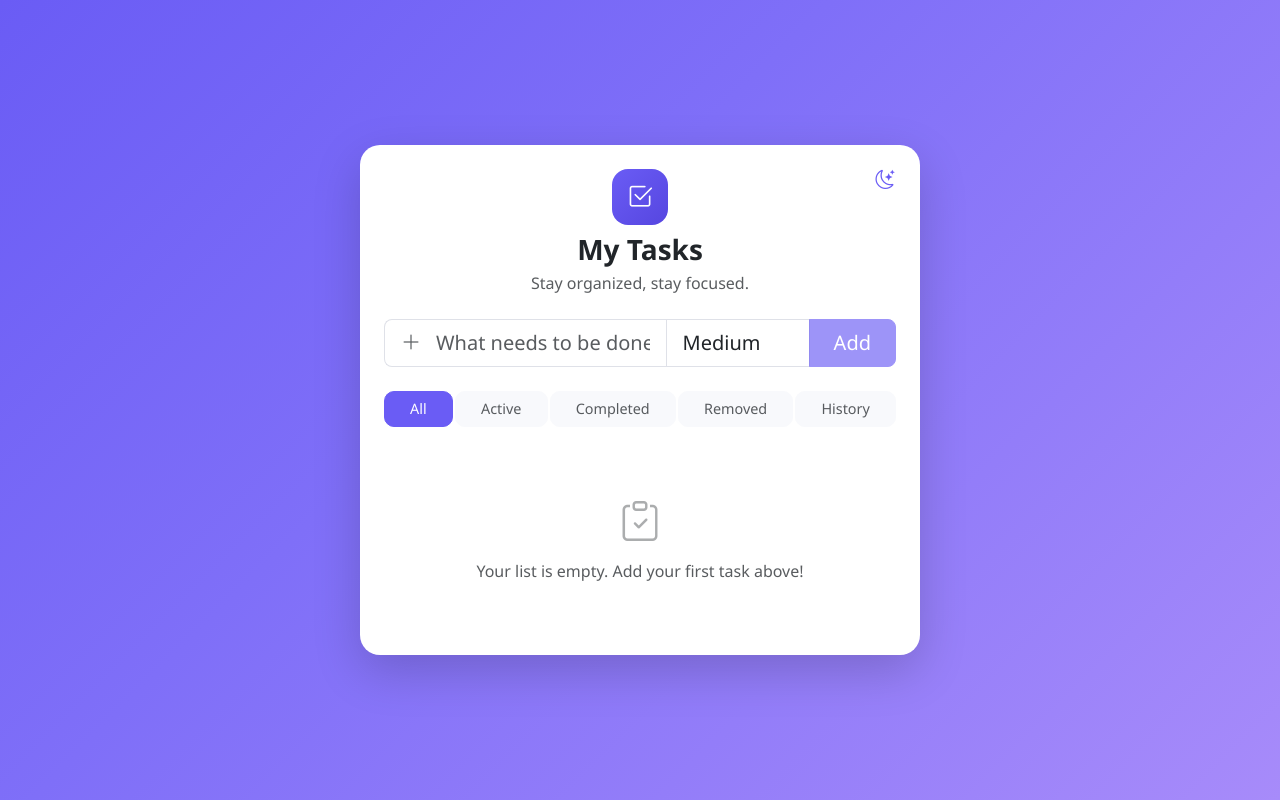
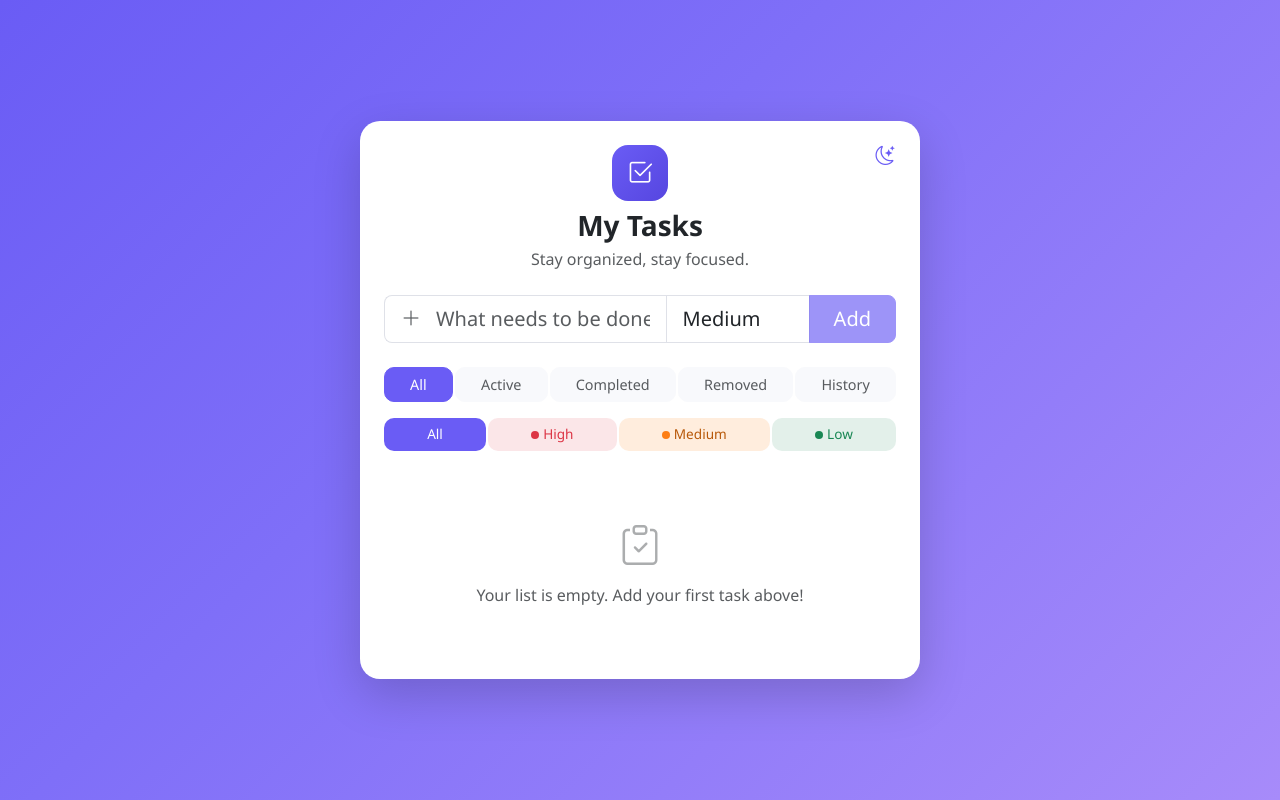
Before and after one commit to Ammar-daham/todolist, a Vue app: page / in a window 1280 px wide. Built offline with nearby package versions, Linux system fonts and the light colour scheme.

Commit message:
Add priority filter
Adds a High/Medium/Low/All priority filter row that combines with the
existing status filter, applying consistently across the main list,
Removed tab, History tab, and the progress counts.

```diff
--- /dev/null
+++ b/src/components/PriorityFilter.vue
@@ -0,0 +1,102 @@
+<script setup>
+import { PRIORITIES, PRIORITY_ORDER } from '../constants/priorities'
+
+defineProps({
+	modelValue: { type: String, required: true },
+})
+defineEmits(['update:modelValue'])
+</script>
+
+<template>
+	<div class="btn-group w-100 mb-3 priority-filter" role="group">
+		<button
+			type="button"
+			class="btn"
+			:class="modelValue === 'all' ? 'btn-accent' : 'btn-surface text-muted'"
+			@click="$emit('update:modelValue', 'all')"
+		>
+			All
+		</button>
+		<button
+			v-for="key in PRIORITY_ORDER"
+			:key="key"
+			type="button"
+			class="btn d-flex align-items-center justify-content-center gap-1"
+			:class="[`badge-${PRIORITIES[key].badge}`, { 'priority-active': modelValue === key }]"
+			@click="$emit('update:modelValue', key)"
+		>
+			<span class="priority-dot" :style="{ background: modelValue === key ? '#fff' : PRIORITIES[key].color }"></span>
+			{{ PRIORITIES[key].label }}
+		</button>
+	</div>
+</template>
+
+<style scoped>
+.btn-accent {
+	background: var(--accent);
+	border-color: var(--accent);
+	color: var(--accent-contrast);
+}
+.btn-accent:hover,
+.btn-accent:focus {
+	background: var(--accent-strong);
+	border-color: var(--accent-strong);
+	color: var(--accent-contrast);
+}
+
+.btn-surface {
+	background: var(--surface-alt);
+	border-color: var(--surface-alt);
+}
+.btn-surface:hover {
+	background: var(--surface-alt-hover);
+	border-color: var(--surface-alt-hover);
+}
+
+.priority-filter .btn {
+	border: none;
+	border-radius: 10px !important;
+	margin: 0 3px;
+	font-weight: 500;
+	font-size: 0.85rem;
+}
+.priority-filter .btn:first-child {
+	margin-left: 0;
+}
+.priority-filter .btn:last-child {
+	margin-right: 0;
+}
+
+.badge-danger {
+	background: var(--danger-bg);
+	color: var(--danger);
+}
+.badge-warning {
+	background: var(--warning-bg);
+	color: var(--warning);
+}
+.badge-success {
+	background: var(--success-bg);
+	color: var(--success);
+}
+
+.badge-danger.priority-active {
+	background: var(--danger);
+	color: #fff;
+}
+.badge-warning.priority-active {
+	background: var(--warning);
+	color: #fff;
+}
+.badge-success.priority-active {
+	background: var(--success);
+	color: #fff;
+}
+
+.priority-dot {
+	width: 8px;
+	height: 8px;
+	border-radius: 50%;
+	display: inline-block;
+}
+</style>
--- a/src/components/TodoApp.vue
+++ b/src/components/TodoApp.vue
@@ -6,12 +6,14 @@ import TodoHeader from './TodoHeader.vue'
 import TodoInput from './TodoInput.vue'
 import TodoProgress from './TodoProgress.vue'
 import TodoFilters from './TodoFilters.vue'
+import PriorityFilter from './PriorityFilter.vue'
 import TodoList from './TodoList.vue'
 import TodoRemovedList from './TodoRemovedList.vue'
 import TodoHistory from './TodoHistory.vue'
 
 const {
 	filter,
+	priorityFilter,
 	filteredTodos,
 	removedTodos,
 	allTodos,
@@ -41,6 +43,7 @@ const { isDark, toggleTheme } = useTheme()
 
 				<TodoProgress v-if="totalCount" :remaining-count="remainingCount" :total-count="totalCount" :progress="progress" />
 				<TodoFilters v-model="filter" />
+				<PriorityFilter v-model="priorityFilter" />
 
 				<TodoList
 					v-if="filter === 'all' || filter === 'active' || filter === 'completed'"
--- a/src/composables/useTodos.js
+++ b/src/composables/useTodos.js
@@ -21,6 +21,7 @@ function loadTodos() {
 export function useTodos() {
 	const todos = ref(loadTodos())
 	const filter = ref('all')
+	const priorityFilter = ref('all')
 
 	watch(
 		todos,
@@ -72,7 +73,11 @@ export function useTodos() {
 		})
 	}
 
-	const activeTodos = computed(() => todos.value.filter((t) => !t.removedAt))
+	const visibleTodos = computed(() =>
+		todos.value.filter((t) => priorityFilter.value === 'all' || (t.priority || 'medium') === priorityFilter.value)
+	)
+
+	const activeTodos = computed(() => visibleTodos.value.filter((t) => !t.removedAt))
 
 	const filteredTodos = computed(() => {
 		let list = activeTodos.value
@@ -84,10 +89,10 @@ export function useTodos() {
 	})
 
 	const removedTodos = computed(() =>
-		[...todos.value].filter((t) => t.removedAt).sort((a, b) => b.removedAt - a.removedAt)
+		[...visibleTodos.value].filter((t) => t.removedAt).sort((a, b) => b.removedAt - a.removedAt)
 	)
 
-	const allTodos = computed(() => todos.value)
+	const allTodos = computed(() => visibleTodos.value)
 
 	const totalCount = computed(() => activeTodos.value.length)
 	const remainingCount = computed(() => activeTodos.value.filter((t) => !t.done).length)
@@ -97,6 +102,7 @@ export function useTodos() {
 
 	return {
 		filter,
+		priorityFilter,
 		filteredTodos,
 		removedTodos,
 		allTodos,
```
